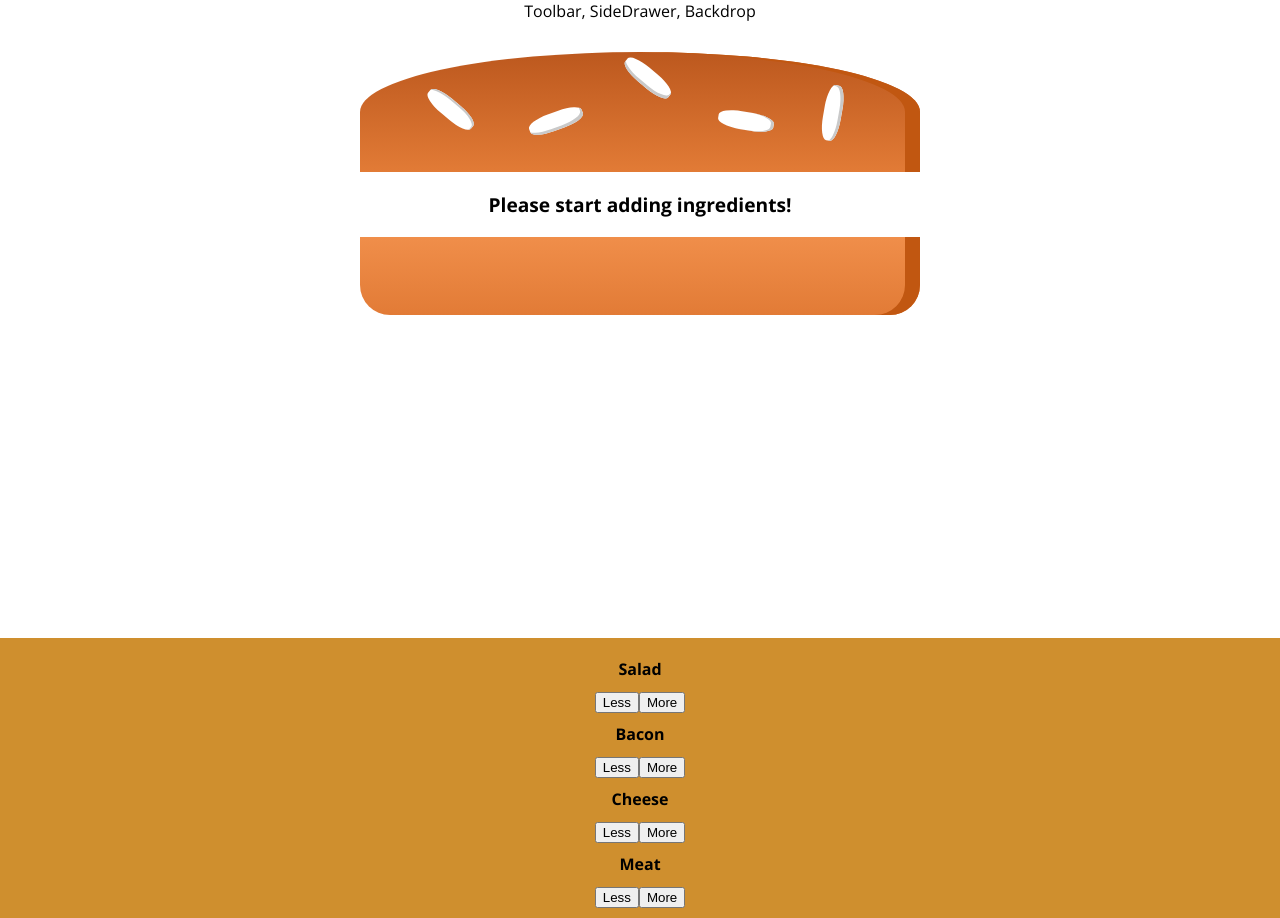
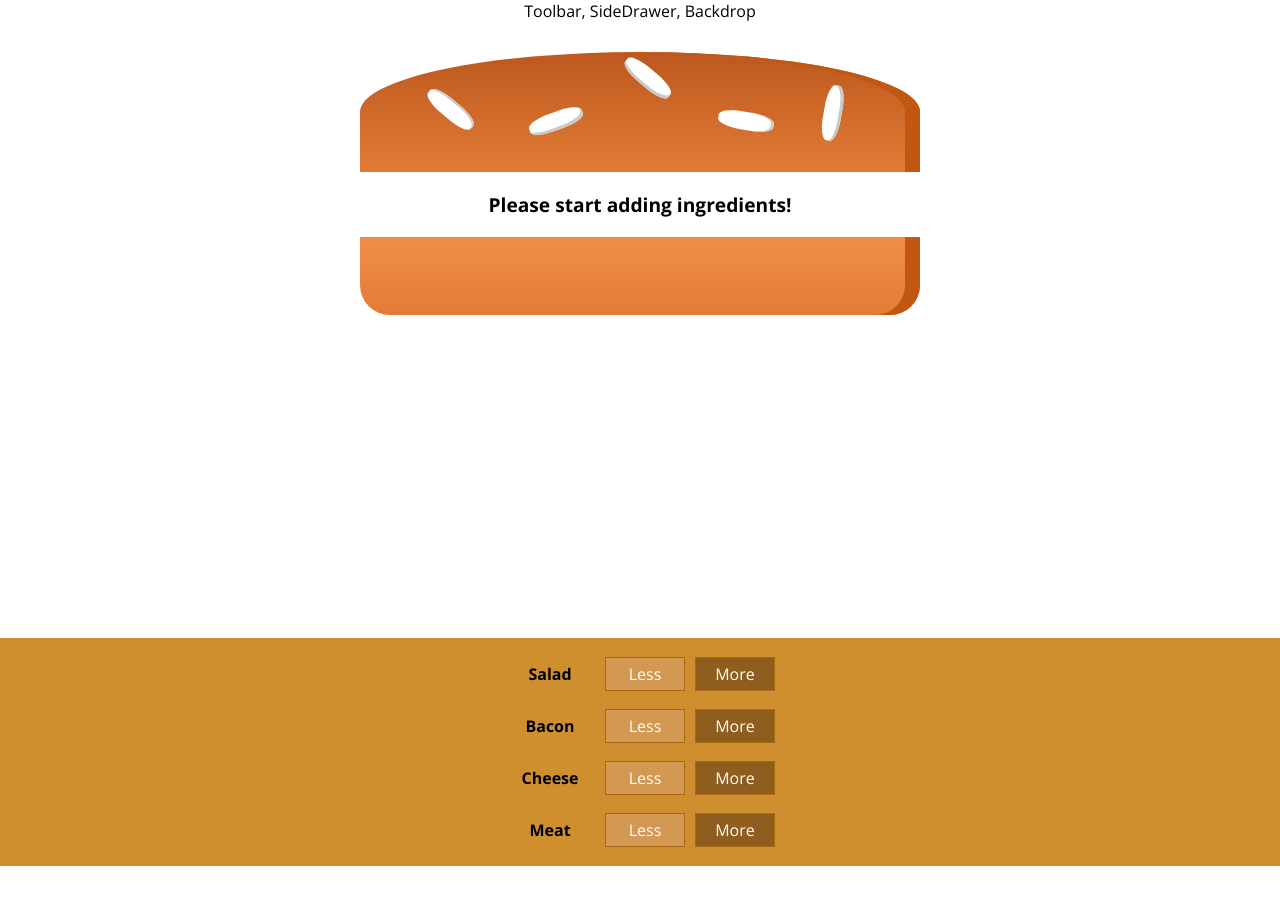
Before and after one commit to Q-Win/burger_time, a React app: page / in a window 1280 px wide. After the commit the page ends 866 px from the top, so only its background shows below. Built offline with nearby package versions, Linux system fonts and the light colour scheme.

Commit message:
got CSS to come through on BuildControl. Camel case was messed up on a className

```diff
--- a/src/components/Burger/BuildControls/BuildControl/BuildControl.js
+++ b/src/components/Burger/BuildControls/BuildControl/BuildControl.js
@@ -3,7 +3,7 @@ import React from 'react';
 import classes from './BuildControl.css';
 
 const buildControl = (props) => (
-  <div classname={classes.BuildControl}>
+  <div className={classes.BuildControl}>
     <div className={classes.Label}>{props.label}</div>
     <button className={classes.Less}>Less</button>
     <button className={classes.More}>More</button>
```
